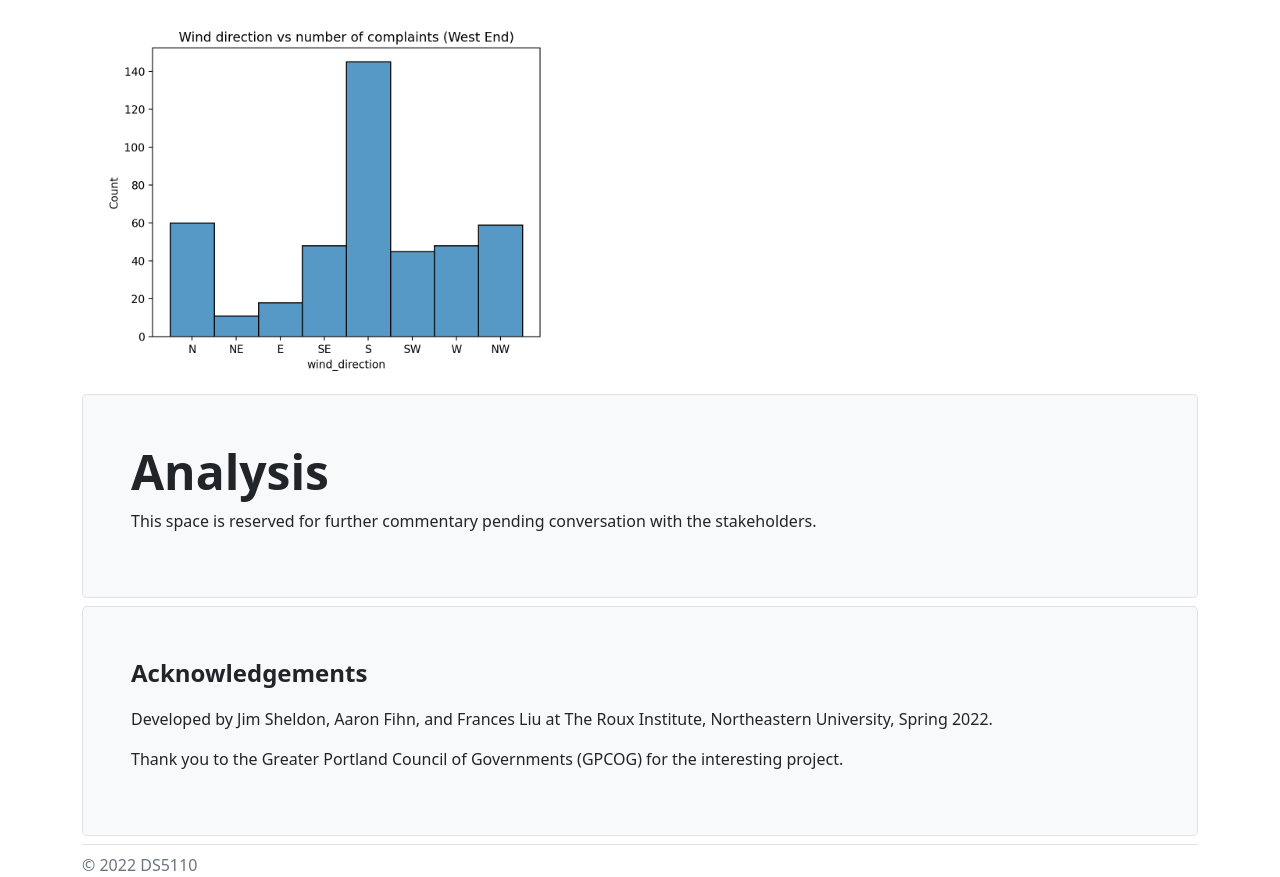
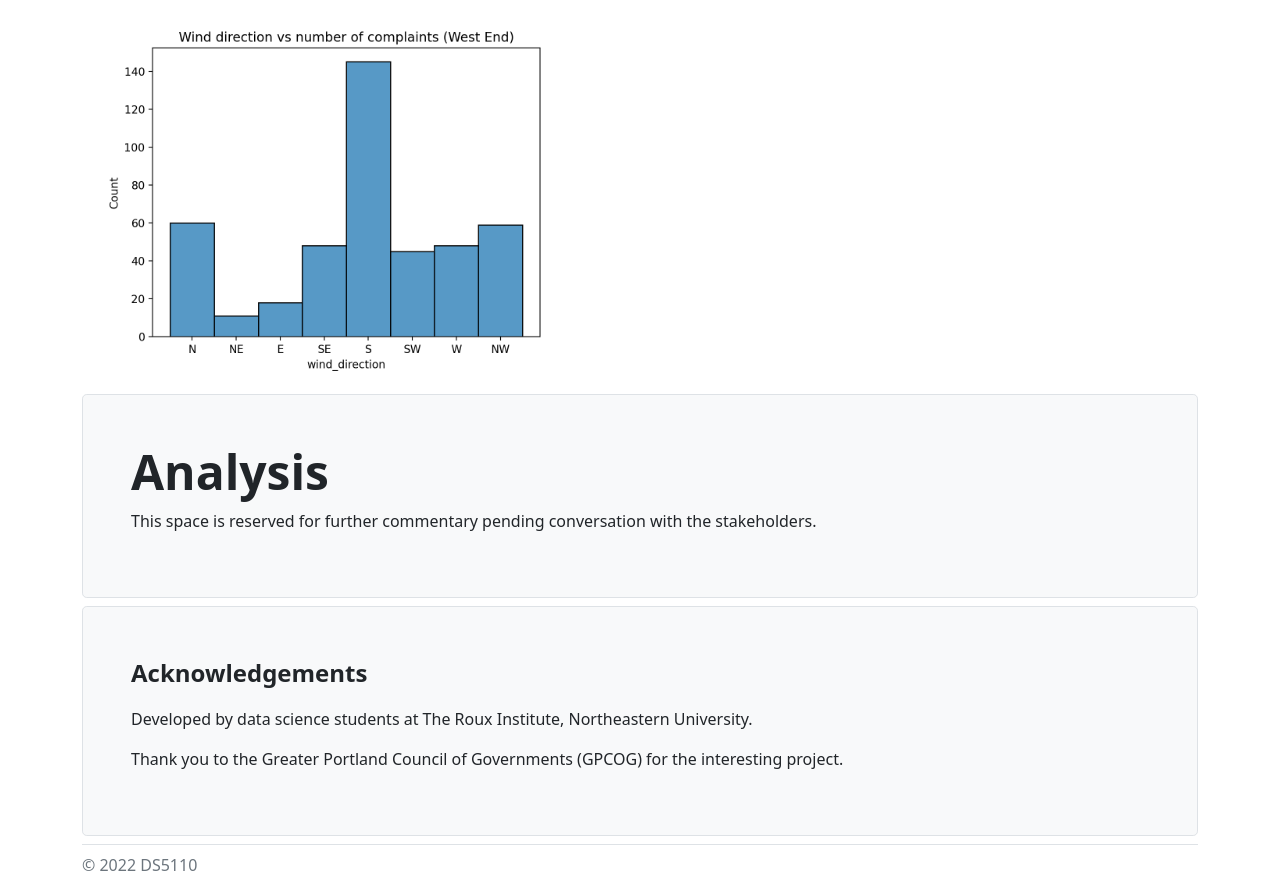
Before and after one commit to ds5110/stinky2, a plain HTML site: page docs/index.html in a window 1280 px wide. Shown: the part 1795-2672 px from the top of the page. Drawn offline with Linux system fonts and the light colour scheme.

Commit message:
Changed acknowledgements and added a link to stinky1 repo in README

```diff
--- a/docs/index.html
+++ b/docs/index.html
@@ -196,7 +196,7 @@ new Runtime().module(define, name => {
       <div class="col-md-12">
         <div class="p-5 mb-6 bg-light border rounded-3">
           <p class="fw-bold fs-4">Acknowledgements</p>
-          <p>Developed by Jim Sheldon, Aaron Fihn, and Frances Liu at The Roux Institute, Northeastern University, Spring 2022.</p>
+          <p>Developed by data science students at The Roux Institute, Northeastern University.</p>
           <p>Thank you to the Greater Portland Council of Governments (GPCOG) for the interesting project.</p>
         </div>
       </div><!-- /.col -->
```
Also changed, not shown: 1 other file.
